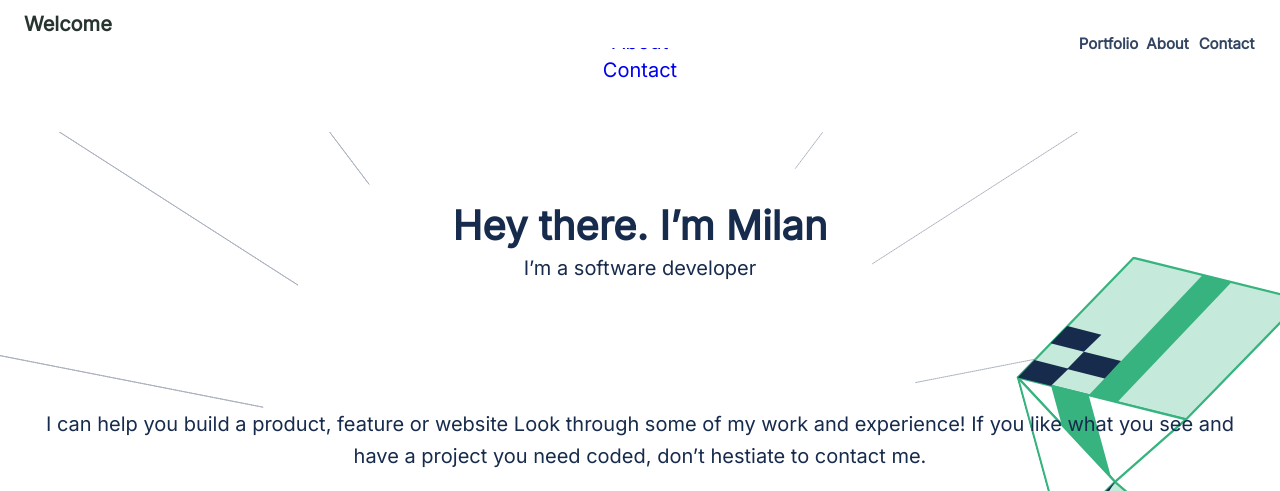
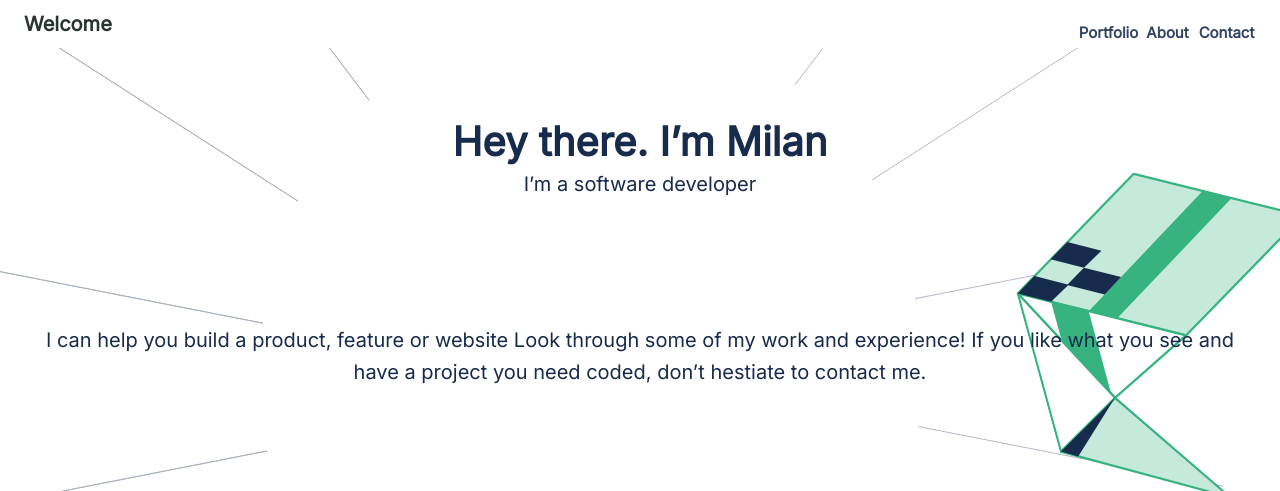
Before and after one commit to mprotic123/mprotic123.github.io, a website: page personal-portfolio/index.html in a window 1280 px wide. Shown: the top 491 px of the page. Drawn offline with Linux system fonts and the light colour scheme.

Commit message:
Add styles

```diff
--- a/personal-portfolio/styles/reset.css
+++ b/personal-portfolio/styles/reset.css
@@ -44,6 +44,10 @@
       top: 16px;
     }
 
+    .menu .btn {
+      display: none;
+    }
+
     .nav-bar-list li {
       display: flex;
       position: static;
@@ -60,7 +64,11 @@
 
     .nav-bar-list a {
       color: #344563;
+      margin: auto;
+      margin-top: 5px;
     }
+
+
 
     .headline p {
       font-family: inherit;
--- a/personal-portfolio/styles/style.css
+++ b/personal-portfolio/styles/style.css
@@ -81,6 +81,40 @@ header {
 
 .menu {
   margin-right: 24px;
+}
+
+.mobile-nav {
+  position: fixed;
+  display: block;
+  top: 0;
+  left: 100%;
+  z-index: 98;
+  background-color: #fff;
+  margin-top: 60px;
+}
+
+.mobile-nav ul {
+  display: block;
+  width: 100%;
+  font-size: 32px;
+  line-height: 44px;
+  font-weight: 600;
+  transition: 0.4s;
+  margin: 0;
+}
+
+.mobile-nav ul li {
+  padding: 10px 0;
+}
+
+.mobile-nav ul li a {
+  text-decoration: none;
+  color: #3a4a42;
+}
+
+.mobile-nav.is-active {
+  left: 70%;
+  width: 30%;
 }
 
 /* headline section */
```
